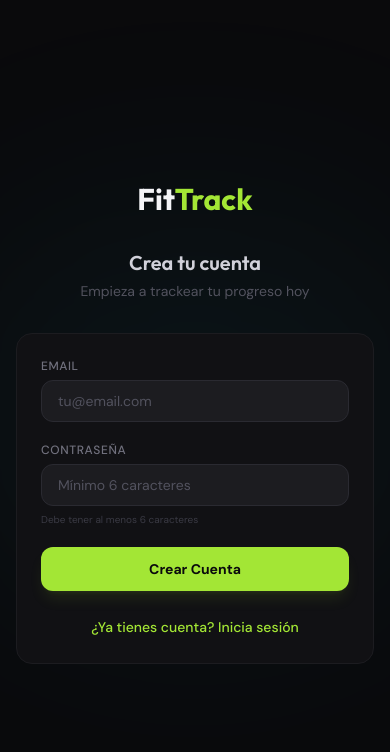
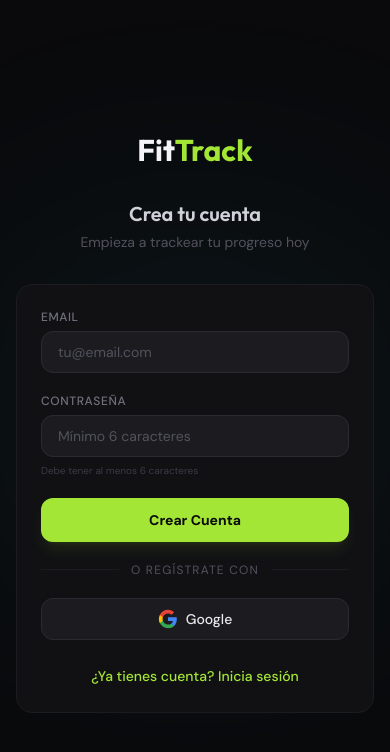
Before and after one commit to 1Eliaaaan/fit-tracker, a React (Vite) app: page /register in a window 390 px wide. Shown: the top 752 px of the page. Built offline with nearby package versions, Linux system fonts and the light colour scheme; no server answers.

Commit message:
feat: add Google OAuth UI and Capacitor for mobile wrapper

```diff
--- a/package.json
+++ b/package.json
@@ -10,6 +10,7 @@
     "preview": "vite preview"
   },
   "dependencies": {
+    "@capacitor/core": "^8.5.2",
     "@headlessui/react": "^2.2.0",
     "@heroicons/react": "^2.2.0",
     "@supabase/supabase-js": "^2.49.1",
@@ -25,6 +26,9 @@
     "zustand": "^5.0.15"
   },
   "devDependencies": {
+    "@capacitor/android": "^8.5.2",
+    "@capacitor/cli": "^8.5.2",
+    "@capacitor/ios": "^8.5.2",
     "@eslint/js": "^9.21.0",
     "@types/react": "^19.0.10",
     "@types/react-dom": "^19.0.4",
--- a/src/pages/Login.tsx
+++ b/src/pages/Login.tsx
@@ -119,6 +119,40 @@
             </motion.button>
           </form>
 
+          <div className="mt-5 relative">
+            <div className="absolute inset-0 flex items-center">
+              <div className="w-full border-t border-iron-800"></div>
+            </div>
+            <div className="relative flex justify-center text-xs">
+              <span className="bg-iron-900 px-3 text-iron-500 uppercase tracking-widest">O continuar con</span>
+            </div>
+          </div>
+
+          <div className="mt-5">
+            <motion.button
+              whileTap={{ scale: 0.98 }}
+              type="button"
+              onClick={async () => {
+                const { error } = await supabase.auth.signInWithOAuth({
+                  provider: 'google',
+                  options: {
+                    redirectTo: `${window.location.origin}/dashboard`
+                  }
+                });
+                if (error) setError(error.message);
+              }}
+              className="w-full flex justify-center items-center gap-2 py-2.5 rounded-xl bg-iron-800 hover:bg-iron-700 border border-iron-700 text-iron-100 font-medium text-sm transition-all"
+            >
+              <svg className="w-5 h-5" viewBox="0 0 24 24">
+                <path fill="#4285F4" d="M22.56 12.25c0-.78-.07-1.53-.2-2.25H12v4.26h5.92c-.26 1.37-1.04 2.53-2.21 3.31v2.77h3.57c2.08-1.92 3.28-4.74 3.28-8.09z" />
+                <path fill="#34A853" d="M12 23c2.97 0 5.46-.98 7.28-2.66l-3.57-2.77c-.98.66-2.23 1.06-3.71 1.06-2.86 0-5.29-1.93-6.16-4.53H2.18v2.84C3.99 20.53 7.7 23 12 23z" />
+                <path fill="#FBBC05" d="M5.84 14.09c-.22-.66-.35-1.36-.35-2.09s.13-1.43.35-2.09V7.07H2.18C1.43 8.55 1 10.22 1 12s.43 3.45 1.18 4.93l2.85-2.22.81-.62z" />
+                <path fill="#EA4335" d="M12 5.38c1.62 0 3.06.56 4.21 1.64l3.15-3.15C17.45 2.09 14.97 1 12 1 7.7 1 3.99 3.47 2.18 7.07l3.66 2.84c.87-2.6 3.3-4.53 6.16-4.53z" />
+              </svg>
+              Google
+            </motion.button>
+          </div>
+
           <div className="mt-6 text-center">
             <Link
               to="/register"
--- a/src/pages/Register.tsx
+++ b/src/pages/Register.tsx
@@ -119,6 +119,40 @@
             </motion.button>
           </form>
 
+          <div className="mt-5 relative">
+            <div className="absolute inset-0 flex items-center">
+              <div className="w-full border-t border-iron-800"></div>
+            </div>
+            <div className="relative flex justify-center text-xs">
+              <span className="bg-iron-900 px-3 text-iron-500 uppercase tracking-widest">O regístrate con</span>
+            </div>
+          </div>
+
+          <div className="mt-5">
+            <motion.button
+              whileTap={{ scale: 0.98 }}
+              type="button"
+              onClick={async () => {
+                const { error } = await supabase.auth.signInWithOAuth({
+                  provider: 'google',
+                  options: {
+                    redirectTo: `${window.location.origin}/dashboard`
+                  }
+                });
+                if (error) setError(error.message);
+              }}
+              className="w-full flex justify-center items-center gap-2 py-2.5 rounded-xl bg-iron-800 hover:bg-iron-700 border border-iron-700 text-iron-100 font-medium text-sm transition-all"
+            >
+              <svg className="w-5 h-5" viewBox="0 0 24 24">
+                <path fill="#4285F4" d="M22.56 12.25c0-.78-.07-1.53-.2-2.25H12v4.26h5.92c-.26 1.37-1.04 2.53-2.21 3.31v2.77h3.57c2.08-1.92 3.28-4.74 3.28-8.09z" />
+                <path fill="#34A853" d="M12 23c2.97 0 5.46-.98 7.28-2.66l-3.57-2.77c-.98.66-2.23 1.06-3.71 1.06-2.86 0-5.29-1.93-6.16-4.53H2.18v2.84C3.99 20.53 7.7 23 12 23z" />
+                <path fill="#FBBC05" d="M5.84 14.09c-.22-.66-.35-1.36-.35-2.09s.13-1.43.35-2.09V7.07H2.18C1.43 8.55 1 10.22 1 12s.43 3.45 1.18 4.93l2.85-2.22.81-.62z" />
+                <path fill="#EA4335" d="M12 5.38c1.62 0 3.06.56 4.21 1.64l3.15-3.15C17.45 2.09 14.97 1 12 1 7.7 1 3.99 3.47 2.18 7.07l3.66 2.84c.87-2.6 3.3-4.53 6.16-4.53z" />
+              </svg>
+              Google
+            </motion.button>
+          </div>
+
           <div className="mt-6 text-center">
             <Link
               to="/login"
```
Also changed, not shown: capacitor.config.ts (added, +9 -0 lines), 74 other files (tests, documents, lock files or other folders).
